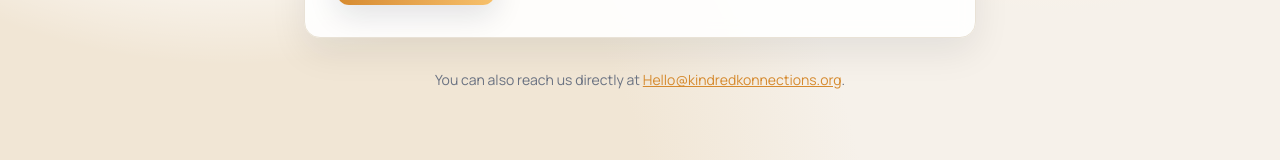
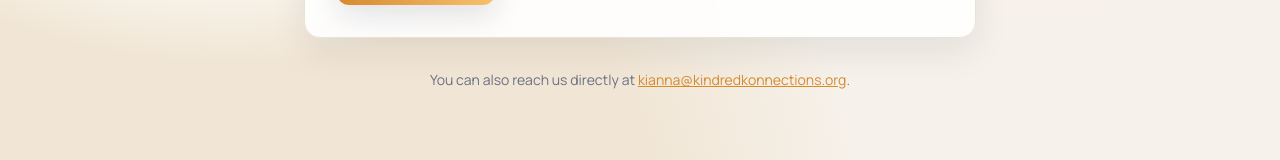
Before and after one commit to iseeconsulting/kindredconnections.org, a Next.js app: page /contact in a window 1280 px wide. Shown: the part 837-997 px from the top of the page. Built offline with nearby package versions, Linux system fonts and the light colour scheme; no server answers.

Commit message:
Update page Mail.tsx

```diff
--- a/app/contact/page.tsx
+++ b/app/contact/page.tsx
@@ -103,7 +103,7 @@ export default function ContactPage() {
       <p className="mt-8 text-sm text-gray-500 text-center">
         You can also reach us directly at{" "}
         <a href="mailto:kianna@kindredkonnections.org" className="text-kc-teal underline">
-          Hello@kindredkonnections.org
+          kianna@kindredkonnections.org
         </a>
         .
       </p>
```
